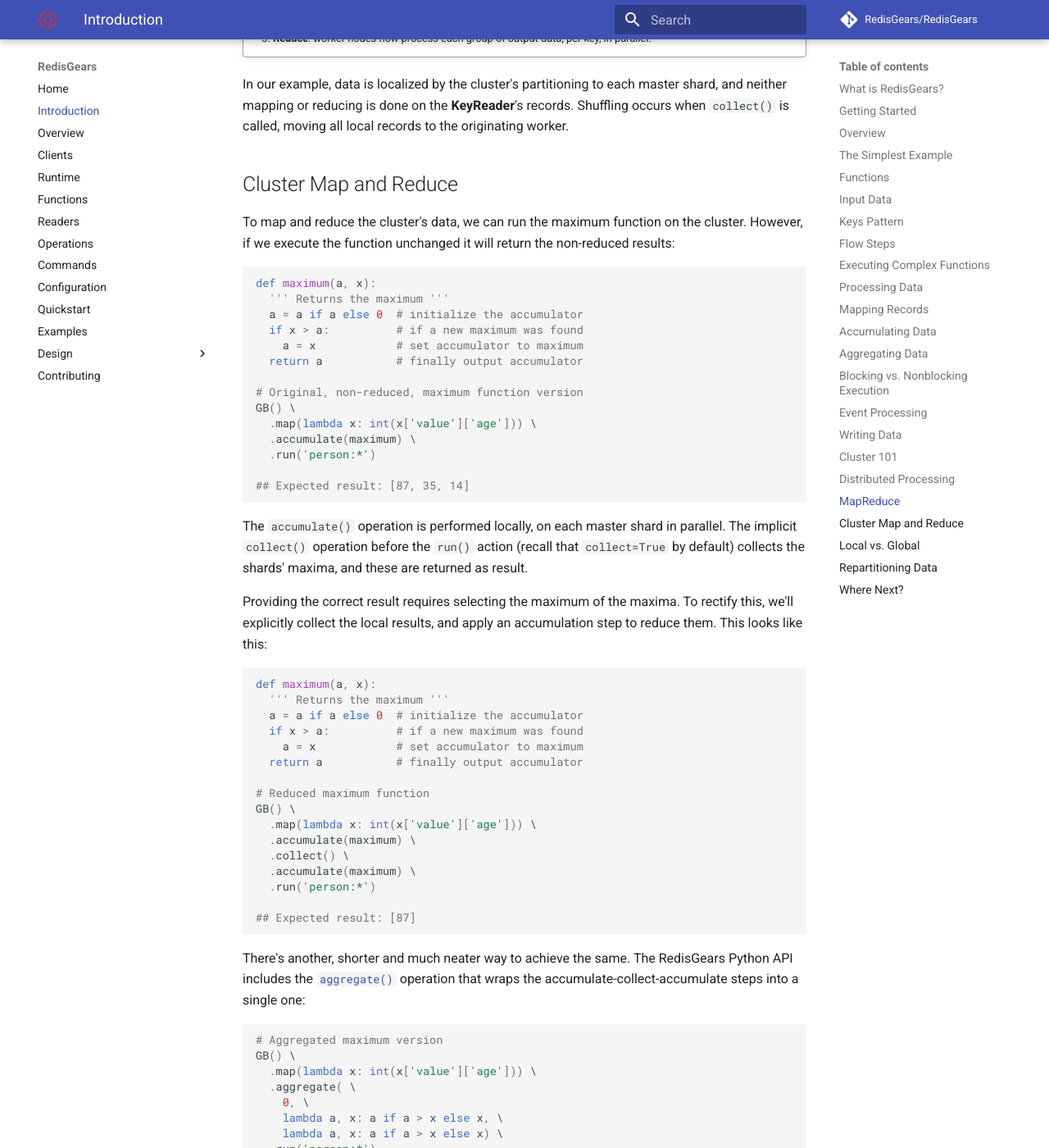
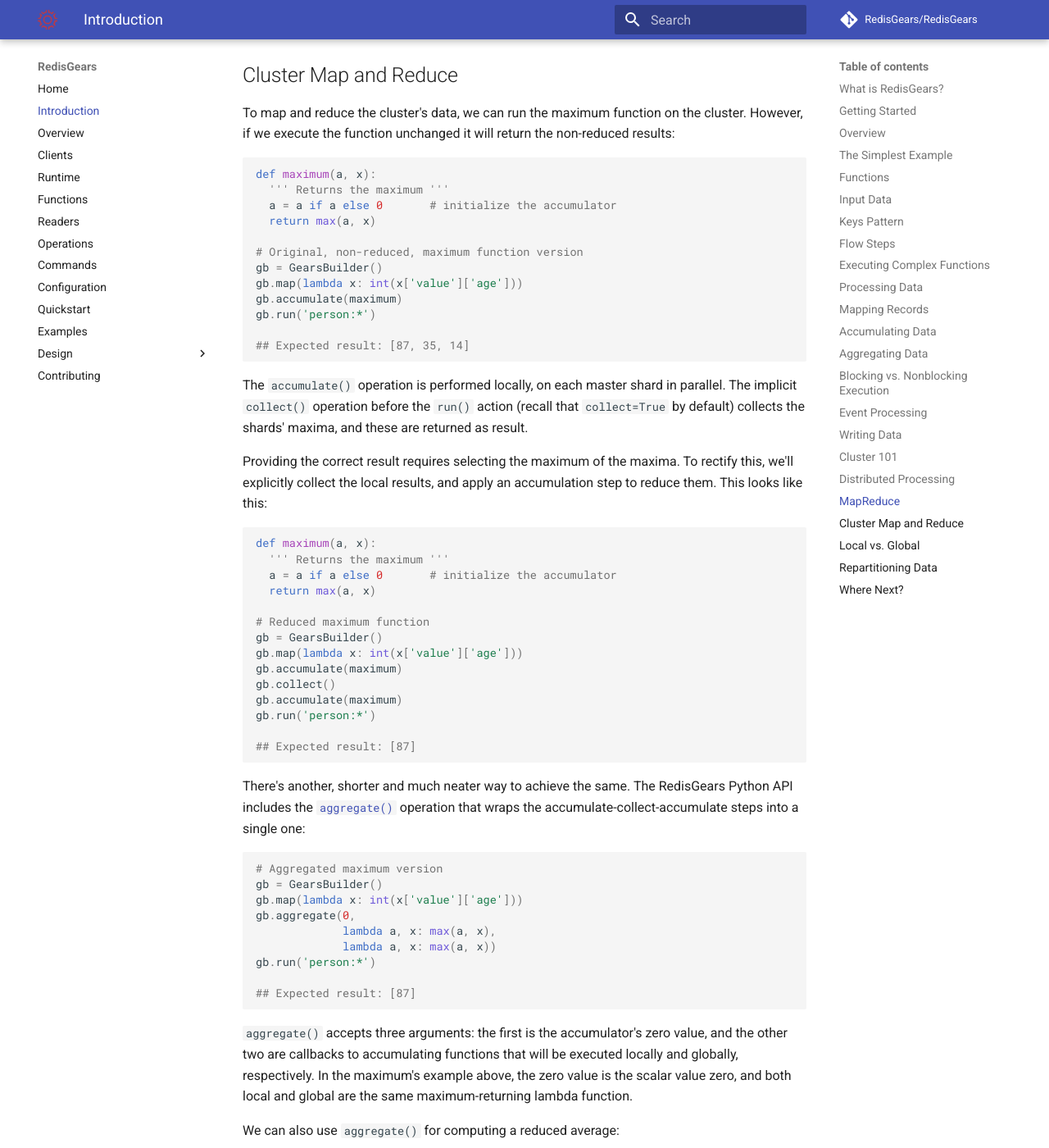
Before and after one commit to RedisGears/RedisGears, an MkDocs documentation site: the page built from docs/intro.md, in a window 1280 px wide and 1400 px high, scrolled down 19727 px. Shown: the whole window at 82% size. Built offline with MkDocs 1.6.1 and Material for MkDocs 9.7.7, drawn with Linux system fonts in a browser that asks for light colours; comment, search, counter and statistics services are not loaded; some of the changed text lies outside the part shown.

Commit message:
Sample code formatting

````diff
--- a/docs/intro.md
+++ b/docs/intro.md
@@ -281,9 +281,9 @@
 All we care about now are persons' ages, so we'll start by transforming the records to strip them from all other data. Transforming a record from one shape to another is referred to as mapping operation and the [**`map()`**](operations.md#map) operation implements it:
 
 ```python
-GB() \
-  .map(lambda x: int(x['value']['age'])) \
-  .run('person:*')
+gb = GearsBuilder()                       # decalare a function builder
+gb.map(lambda x: int(x['value']['age']))  # map each record to just an age
+gb.run('person:*')                        # run it
 
 ## Expected result: [70, 14]
 ```
@@ -324,14 +324,12 @@
 def maximum(a, x):
   ''' Returns the maximum '''
   a = a if a else 0  # initialize the accumulator
-  if x > a:          # if a new maximum was found
-    a = x            # set accumulator to maximum
-  return a           # finally output accumulator
+  return max(a, x)
 
-GB() \
-  .map(lambda x: int(x['value']['age'])) \
-  .accumulate(maximum) \
-  .run('person:*')
+gb = GearsBuilder()
+gb.map(lambda x: int(x['value']['age']))
+gb.accumulate(maximum)
+gb.run('person:*')
 
 ## Expected result: [60]
 ```
@@ -371,10 +369,10 @@
   a = (a[0] + x, a[1] + 1)
   return a
 
-GB() \
-  .map(lambda x: int(x['value']['age'])) \
-  .accumulate(prepare_avg) \
-  .run('person:*')
+gb = GearsBuilder()
+gb.map(lambda x: int(x['value']['age']))
+gb.accumulate(prepare_avg)
+gb.run('person:*')
 
 ## Expected result: [(74, 2)]
 ```
@@ -393,11 +391,11 @@
   # average is quotient of sum and count
   return x[0]/x[1]
 
-GB() \
-  .map(lambda x: int(x['value']['age'])) \
-  .accumulate(prepare_avg) \
-  .map(compute_avg) \
-  .run('person:*')
+gb = GearsBuilder()
+gb.map(lambda x: int(x['value']['age']))
+gb.accumulate(prepare_avg)
+gb.map(compute_avg)
+gb.run('person:*')
 
 ## Expected result: [42.0]
 ```
@@ -459,15 +457,12 @@
 def maximum(a, x):
   ''' Returns the maximum '''
   a = a if a else 0  # initialize the accumulator
-  if x > a:          # if a new maximum was found
-    a = x            # set accumulator to maximum
-  return a           # finally output accumulator
+  return max(a, x)
 
-# This function registers to keyspace events
-GB() \
-  .map(lambda x: int(x['value']['age'])) \
-  .accumulate(maximum) \
-  .register('person:*')
+gb = GearsBuilder()
+gb.map(lambda x: int(x['value']['age']))
+gb.accumulate(maximum)
+gb.register('person:*')                   # register to keyspace events
 
 ## Expected result: ['OK']
 ```
@@ -518,10 +513,8 @@
 
 def maximum(a, x):
   ''' Returns the maximum '''
-  a = a if a else 0  # initialize the accumulator
-  if x > a:          # if a new maximum was found
-    a = x            # set accumulator to maximum
-  return a           # finally output accumulator
+  a = a if a else 0       # initialize the accumulator
+  return max(a, x)
 
 def cas(x):
   ''' Checks and sets the current maximum '''
@@ -532,17 +525,17 @@
     execute('SET', k, x)  # set key to new value
 
 # Event handling function registration
-GB() \
-  .map(age) \
-  .foreach(cas) \
-  .register(pattern)
+eh = GearsBuilder()
+eh.map(age)
+eh.foreach(cas)
+eh.register(pattern)
 
 # Batch processing function execution
-GB() \
-  .map(age) \
-  .accumulate(maximum) \
-  .foreach(cas) \
-  .run(pattern)
+bp = GearsBuilder()
+bp.map(age)
+bp.accumulate(maximum)
+bp.foreach(cas)
+bp.run(pattern)
 
 ## Expected result: [70]
 ```
@@ -730,16 +723,14 @@
 ```python
 def maximum(a, x):
   ''' Returns the maximum '''
-  a = a if a else 0  # initialize the accumulator
-  if x > a:          # if a new maximum was found
-    a = x            # set accumulator to maximum
-  return a           # finally output accumulator
+  a = a if a else 0       # initialize the accumulator
+  return max(a, x)
 
 # Original, non-reduced, maximum function version
-GB() \
-  .map(lambda x: int(x['value']['age'])) \
-  .accumulate(maximum) \
-  .run('person:*')
+gb = GearsBuilder()
+gb.map(lambda x: int(x['value']['age']))
+gb.accumulate(maximum)
+gb.run('person:*')
 
 ## Expected result: [87, 35, 14]
 ```
@@ -751,18 +742,16 @@
 ```python
 def maximum(a, x):
   ''' Returns the maximum '''
-  a = a if a else 0  # initialize the accumulator
-  if x > a:          # if a new maximum was found
-    a = x            # set accumulator to maximum
-  return a           # finally output accumulator
+  a = a if a else 0       # initialize the accumulator
+  return max(a, x)
 
 # Reduced maximum function
-GB() \
-  .map(lambda x: int(x['value']['age'])) \
-  .accumulate(maximum) \
-  .collect() \
-  .accumulate(maximum) \
-  .run('person:*')
+gb = GearsBuilder()
+gb.map(lambda x: int(x['value']['age']))
+gb.accumulate(maximum)
+gb.collect()
+gb.accumulate(maximum)
+gb.run('person:*')
 
 ## Expected result: [87]
 ```
@@ -771,13 +760,12 @@
 
 ```python
 # Aggregated maximum version
-GB() \
-  .map(lambda x: int(x['value']['age'])) \
-  .aggregate( \
-    0, \
-    lambda a, x: a if a > x else x, \
-    lambda a, x: a if a > x else x) \
-  .run('person:*')
+gb = GearsBuilder()
+gb.map(lambda x: int(x['value']['age']))
+gb.aggregate(0,
+             lambda a, x: max(a, x),
+             lambda a, x: max(a, x))
+gb.run('person:*')
 
 ## Expected result: [87]
 ```
@@ -788,14 +776,13 @@
 
 ```python
 # Aggregated average
-GB() \
-  .map(lambda x: int(x['value']['age'])) \
-  .aggregate( \
-    (0, 0), \
-    lambda a, x: (a[0] + x, a[1] + 1), \
-    lambda a, x: (a[0] + x[0], a[1] + x[1])) \
-  .map(lambda x: x[0]/x[1]) \
-  .run('person:*')
+gb = GearsBuilder()
+gb.map(lambda x: int(x['value']['age']))
+gb.aggregate((0, 0),
+             lambda a, x: (a[0] + x, a[1] + 1),
+             lambda a, x: (a[0] + x[0], a[1] + x[1]))
+gb.map(lambda x: x[0]/x[1])
+gb.run('person:*')
 
 ## Expected result: [44.6]
 ```
@@ -821,9 +808,9 @@
   return x['value']['name'].split(' ')[1]
 
 # Count family members
-GB() \
-  .countby(fname) \
-  .run('person:*')
+gb = GearsBuilder()
+gb.countby(fname)
+gb.run('person:*')
 
 # Expected result: [
 #   {'key': 'Pibbles', 'value': 1},
@@ -854,10 +841,10 @@
   return (a if a else 0) + r['value']
 
 # Use local and global groupby operations
-GB() \
-  .localgroupby(fname, counter) \
-  .groupby(key, summer) \
-  .run('person:*')
+gb = GearsBuilder()
+gb.localgroupby(fname, counter)
+gb.groupby(key, summer)
+gb.run('person:*')
 
 # Expected result: the same
 ```
@@ -903,9 +890,9 @@
 ...
 
 # Use only global groupby - a less-than-recommended practice
-GB() \
-  .groupby(fname, counter) \
-  .run('person:*')
+gb = GearsBuilder()
+gb.groupby(fname, counter)
+gb.run('person:*')
 
 # Expected result: the same, but slower :/
 ```
@@ -957,12 +944,12 @@
   return (a if a else 0) + r['value']
 
 # Repartition for storing counts
-GB() \
-  .localgroupby(fname, counter) \
-  .repartition(key) \
-  .localgroupby(key, summer) \
-  .foreach(lambda x: execute('SET', x['key'], x['value'])) \
-  .run('person:*')
+gb = GearsBuilder()
+gb.localgroupby(fname, counter)
+gb.repartition(key)
+gb.localgroupby(key, summer)
+gb.foreach(lambda x: execute('SET', x['key'], x['value']))
+gb.run('person:*')
 
 # Expected result: the same + stored in Redis String keys
 ```
````
Also changed, not shown: docs/examples.md (+23 -61 lines).
